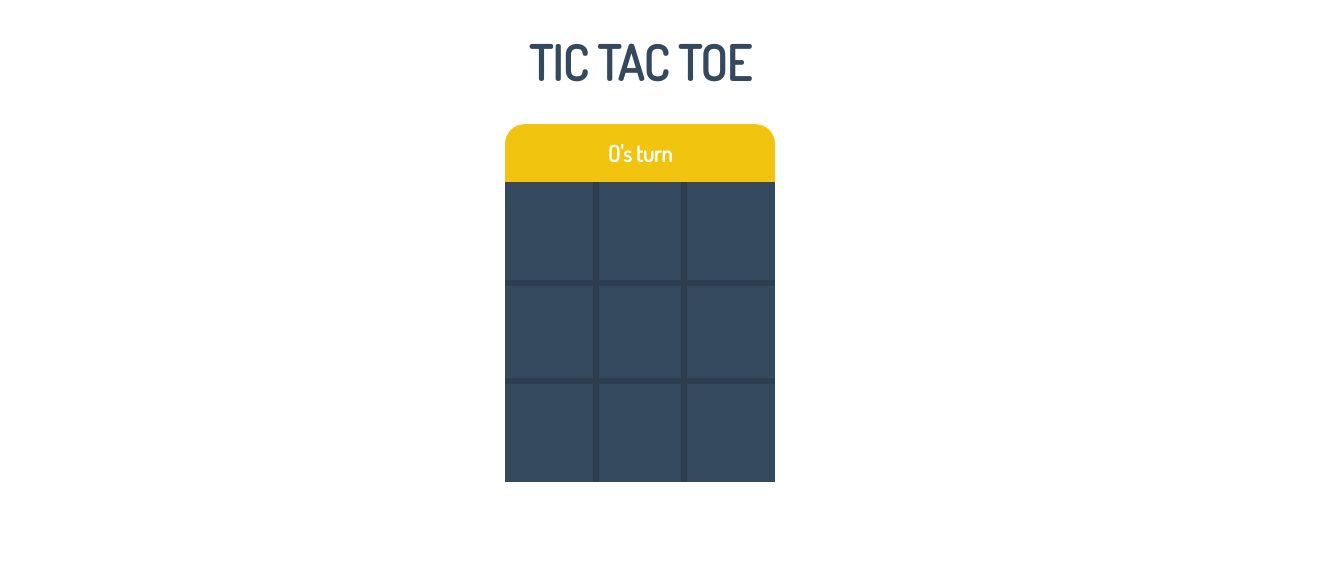
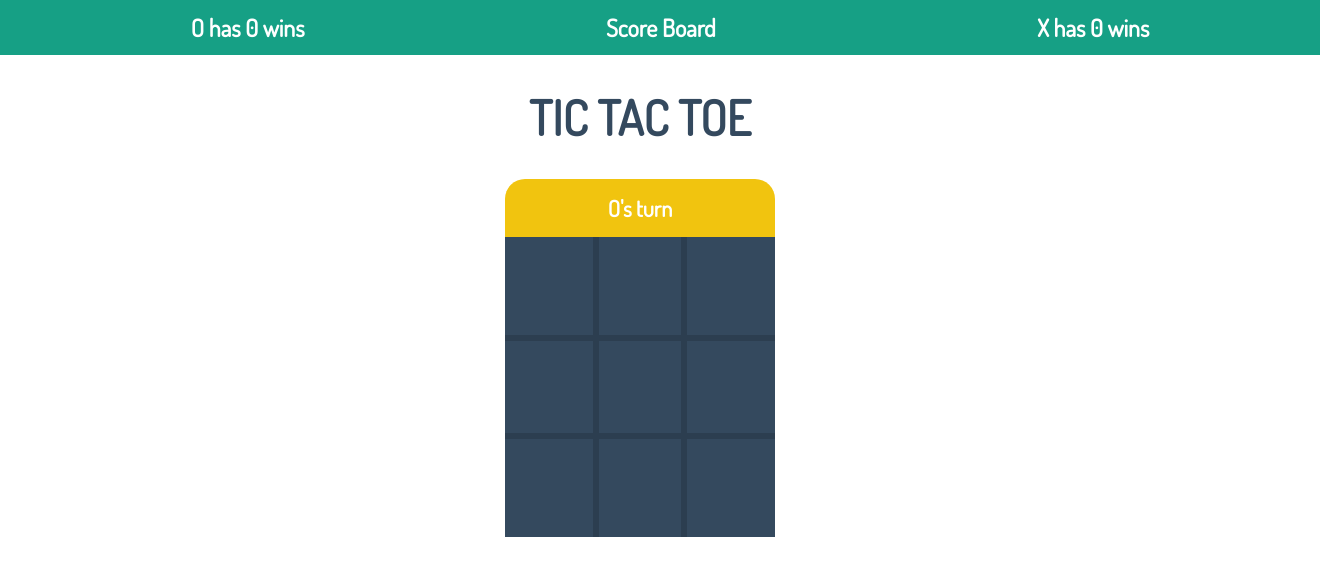
Before and after one commit to aliaksandr-s/tic-tac-toe, a Vue app: page / in a window 1280 px wide. Shown: the top 576 px of the page, 1320 px wide, since content can reach past the window. Built offline with nearby package versions, Linux system fonts and the light colour scheme.

Commit message:
Add scoreboard

```diff
--- a/src/App.vue
+++ b/src/App.vue
@@ -1,9 +1,16 @@
 <template>
-  <div id="app">
-    <div id="details">
-      <h1>Tic Tac Toe</h1>
+  <div>
+    <div class="scoreBoard">
+      <span>O has {{ wins.O }} wins</span>
+      <h2>Score Board</h2>
+      <span>X has {{ wins.X }} wins</span>
     </div>
-    <grid></grid>
+    <div id="app">
+      <div id="details">
+        <h1>Tic Tac Toe</h1>
+      </div>
+      <grid></grid>
+    </div>
   </div>
 </template>
 
@@ -21,6 +28,9 @@ export default {
         X: 0
       }
     }
+  },
+  created () {
+    Event.$on('win', winner => this.wins[winner]++)
   }
 }
 </script>
```
